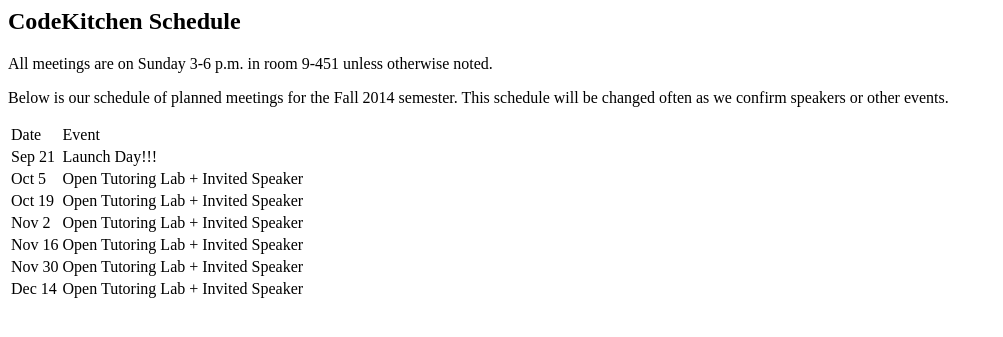
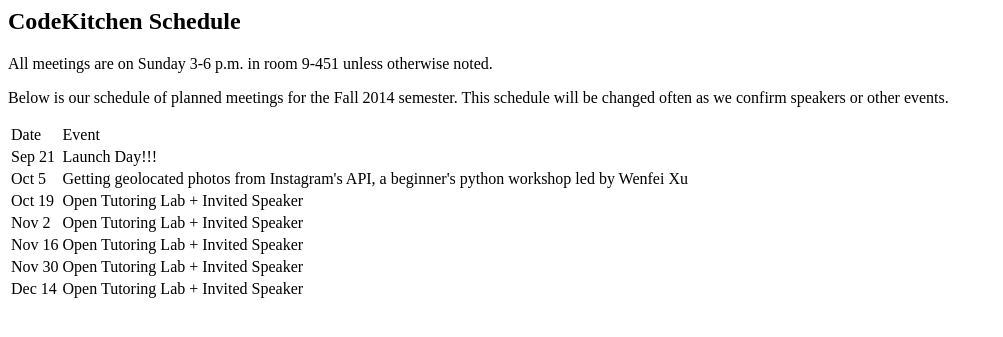
Before and after one commit to sap-codekitchen/django_site, a Django app: template templates/schedule.html in a window 1280 px wide. Shown: the top 337 px of the page, without its empty margins (0-1003 px from the left). Run offline with Django 3.2, Linux system fonts and the light colour scheme; the template is opened without the code that fills it, so the values that code supplies are empty.

Commit message:
added Wenfei's workshop

```diff
--- a/templates/schedule.html
+++ b/templates/schedule.html
@@ -36,7 +36,8 @@
     <span class="date-month">Oct</span>
     <span class="date-number"> 5</span>
   </td>
-  <td> Open Tutoring Lab + Invited Speaker
+  <td> Getting geolocated photos from Instagram's API, a beginner's python
+    workshop led by Wenfei Xu
   </td>
 </tr>
 
```
